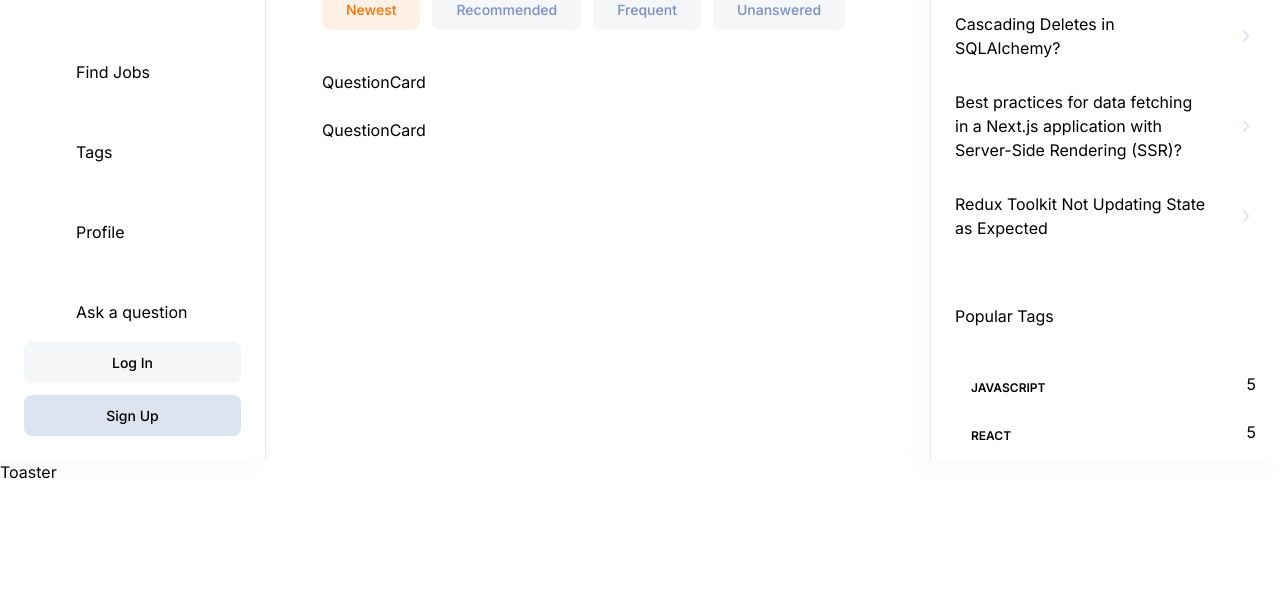
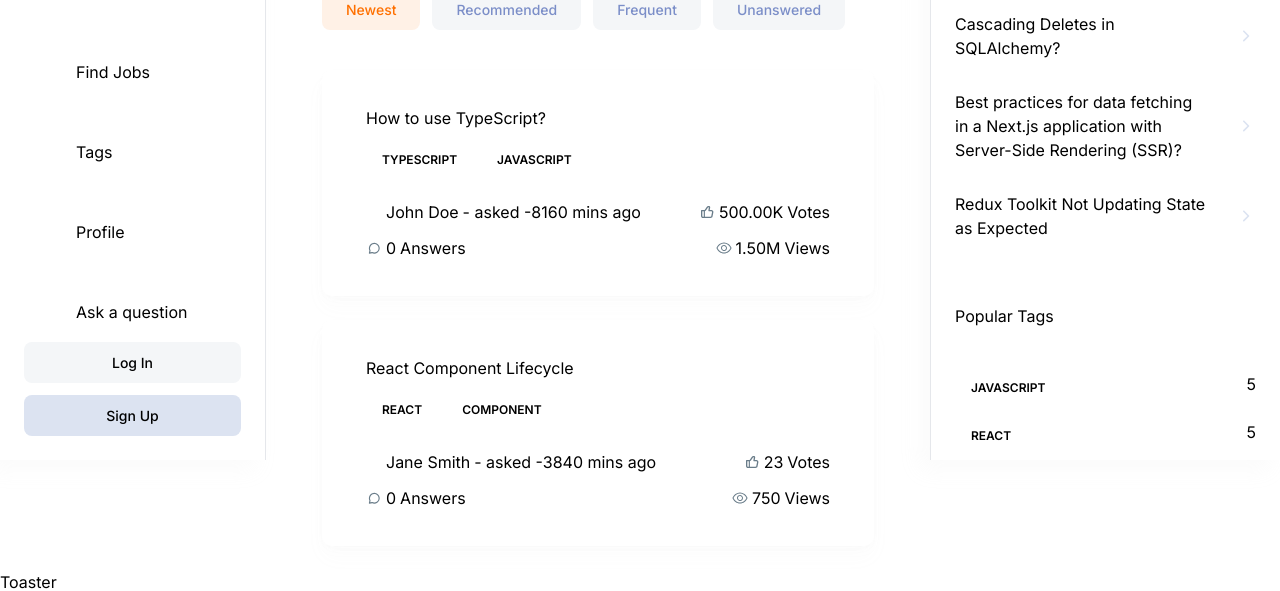
Before and after one commit to jerommiole/pinoy-overflow, a Next.js app: page / in a window 1280 px wide. Shown: the part 340-931 px from the top of the page. Before the commit the page ends 824 px from the top, so only its background shows below. Built offline with nearby package versions, Linux system fonts and the light colour scheme; no server answers.

Commit message:
displaying question card

```diff
--- a/app/(root)/(home)/page.tsx
+++ b/app/(root)/(home)/page.tsx
@@ -20,8 +20,8 @@ const questions = [
       name: "John Doe",
       picture: "john-doe.jpg",
     },
-    upvotes: 42,
-    views: 1000,
+    upvotes: 500000,
+    views: 1500000,
     answers: [],
     createdAt: new Date("2023-10-01"),
   },
--- a/components/cards/QuestionCard.tsx
+++ b/components/cards/QuestionCard.tsx
@@ -1,4 +1,8 @@
+import Link from "next/link";
 import React from "react";
+import RenderTag from "../shared/RenderTag";
+import Metric from "../shared/Metric";
+import { formatAndDivideNumber, getTimestamp } from "@/lib/utils";
 
 interface QuestionProps {
   _id: string;
@@ -28,7 +32,67 @@ const QuestionCard = ({
   answers,
   createdAt,
 }: QuestionProps) => {
-  return <div>QuestionCard</div>;
+  return (
+    <div className="card-wrapper rounded-[10px] p-9 sm:px-11">
+      <div className="flex flex-col-reverse items-start justify-between gap-5 sm:flex-row">
+        <div>
+          <span className="subtle-regular text-dark400_light700 line-clamp-1 flex sm:hidden">
+            {getTimestamp(createdAt)}
+          </span>
+          <Link href={`/question/${_id}`}>
+            <h3 className="sm:h3-semibold base-semibold text-dark200_light900 line-clamp-1 flex-1">
+              {title}
+            </h3>
+          </Link>
+        </div>
+        {/* if signed in add edit delete actions */}
+      </div>
+
+      <div className="mt-3.5 flex flex-wrap gap-2">
+        {tags.map((tag) => (
+          <RenderTag
+            key={tag._id}
+            _id={tag._id.toString()}
+            name={tag.name}
+            totalQuestions={0}
+          />
+        ))}
+      </div>
+
+      <div className="flex-between mt-6 w-full flex-wrap gap-3">
+        <Metric
+          imgUrl="/assets/icons/avatar.svg"
+          alt="user"
+          value={author.name}
+          title={` - asked ${getTimestamp(createdAt)}`}
+          href={`/profile/${author._id}`}
+          isAuthor
+          textStyles="body-medium text-dark400_light800"
+        />
+        <Metric
+          imgUrl="/assets/icons/like.svg"
+          alt="upvotes"
+          value={formatAndDivideNumber(upvotes)}
+          title="Votes"
+          textStyles="small-medium text-dark400_light800"
+        />
+        <Metric
+          imgUrl="/assets/icons/message.svg"
+          alt="message"
+          value={formatAndDivideNumber(answers.length)}
+          title="Answers"
+          textStyles="small-medium text-dark400_light800"
+        />
+        <Metric
+          imgUrl="/assets/icons/eye.svg"
+          alt="eye"
+          value={formatAndDivideNumber(views)}
+          title="Views"
+          textStyles="small-medium text-dark400_light800"
+        />
+      </div>
+    </div>
+  );
 };
 
 export default QuestionCard;
--- /dev/null
+++ b/components/shared/Metric.tsx
@@ -0,0 +1,58 @@
+import Link from "next/link";
+import Image from "next/image";
+import React from "react";
+
+interface MetricProps {
+  imgUrl: string;
+  alt: string;
+  value: number | string;
+  title: string;
+  href?: string;
+  textStyles?: string;
+  isAuthor?: boolean;
+}
+
+const Metric = ({
+  imgUrl,
+  alt,
+  value,
+  title,
+  href,
+  textStyles,
+  isAuthor,
+}: MetricProps) => {
+  const metricContent = (
+    <>
+      <Image
+        src={imgUrl}
+        width={16}
+        height={16}
+        alt={alt}
+        className={`object-contain ${href ? "rounded-full" : ""}`}
+      />
+
+      <p className={`${textStyles} flex items-center gap-1`}>
+        {value}
+
+        <span
+          className={`small-regular line-clamp-1 ${
+            isAuthor ? "max-sm:hidden" : ""
+          }`}
+        >
+          {title}
+        </span>
+      </p>
+    </>
+  );
+
+  if (href) {
+    return (
+      <Link href={href} className="flex items-center gap-1">
+        {metricContent}
+      </Link>
+    );
+  }
+  return <div className="flex-center flex-wrap gap-1">{metricContent}</div>;
+};
+
+export default Metric;
--- a/components/shared/RenderTag.tsx
+++ b/components/shared/RenderTag.tsx
@@ -3,7 +3,7 @@ import React from "react";
 import { Badge } from "@/components/ui/badge";
 
 interface Props {
-  _id: number;
+  _id: string;
   name: string;
   totalQuestions: number;
   showCount?: boolean;
--- a/components/shared/RightSidebar.tsx
+++ b/components/shared/RightSidebar.tsx
@@ -6,23 +6,23 @@ import Image from "next/image";
 import RenderTag from "./RenderTag";
 
 const hotQuestions = [
-  { _id: 1, title: "How do I use express as a custom server in NextJS?" },
-  { _id: 2, title: "Cascading Deletes in SQLAlchemy?" },
-  { _id: 3, title: "Cascading Deletes in SQLAlchemy?" },
+  { _id: "1", title: "How do I use express as a custom server in NextJS?" },
+  { _id: "2", title: "Cascading Deletes in SQLAlchemy?" },
+  { _id: "3", title: "Cascading Deletes in SQLAlchemy?" },
   {
-    _id: 4,
+    _id: "4",
     title:
       "Best practices for data fetching in a Next.js application with Server-Side Rendering (SSR)?",
   },
-  { _id: 5, title: "Redux Toolkit Not Updating State as Expected" },
+  { _id: "5", title: "Redux Toolkit Not Updating State as Expected" },
 ];
 
 const popularTags = [
-  { _id: 1, name: "javascript", totalQuestions: 5 },
-  { _id: 2, name: "react", totalQuestions: 5 },
-  { _id: 3, name: "next", totalQuestions: 5 },
-  { _id: 4, name: "vue", totalQuestions: 2 },
-  { _id: 5, name: "redux", totalQuestions: 10 },
+  { _id: "1", name: "javascript", totalQuestions: 5 },
+  { _id: "2", name: "react", totalQuestions: 5 },
+  { _id: "3", name: "next", totalQuestions: 5 },
+  { _id: "4", name: "vue", totalQuestions: 2 },
+  { _id: "5", name: "redux", totalQuestions: 10 },
 ];
 
 const RightSidebar = () => {
--- a/lib/utils.ts
+++ b/lib/utils.ts
@@ -1,6 +1,46 @@
-import { type ClassValue, clsx } from "clsx"
-import { twMerge } from "tailwind-merge"
+import { type ClassValue, clsx } from "clsx";
+import { twMerge } from "tailwind-merge";
 
 export function cn(...inputs: ClassValue[]) {
-  return twMerge(clsx(inputs))
+  return twMerge(clsx(inputs));
 }
+
+export const getTimestamp = (createdAt: Date): string => {
+  const now = new Date();
+  const timeDifference = now.getTime() - createdAt.getTime();
+
+  const seconds = Math.floor(timeDifference / 1000);
+  const minutes = Math.floor(seconds / 60);
+
+  if (minutes === 0) {
+    return `${seconds} secs ago`;
+  } else if (minutes === 1) {
+    return `1 min ago`;
+  } else if (minutes < 60) {
+    return `${minutes} mins ago`;
+  } else {
+    const hours = Math.floor(minutes / 60);
+    if (hours === 1) {
+      return `1 hour ago`;
+    } else if (hours < 24) {
+      return `${hours} hours ago`;
+    } else {
+      const days = Math.floor(hours / 24);
+      if (days === 1) {
+        return `1 day ago`;
+      } else {
+        return `${days} days ago`;
+      }
+    }
+  }
+};
+
+export const formatAndDivideNumber = (num: number): string => {
+  if (num >= 1000000) {
+    return (num / 1000000).toFixed(2) + "M";
+  } else if (num >= 1000) {
+    return (num / 1000).toFixed(2) + "K";
+  } else {
+    return num.toString();
+  }
+};
```
